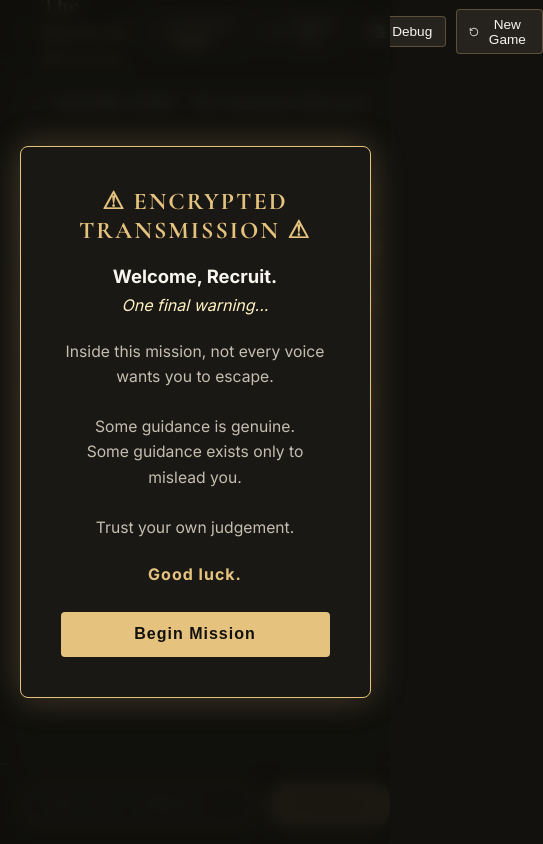
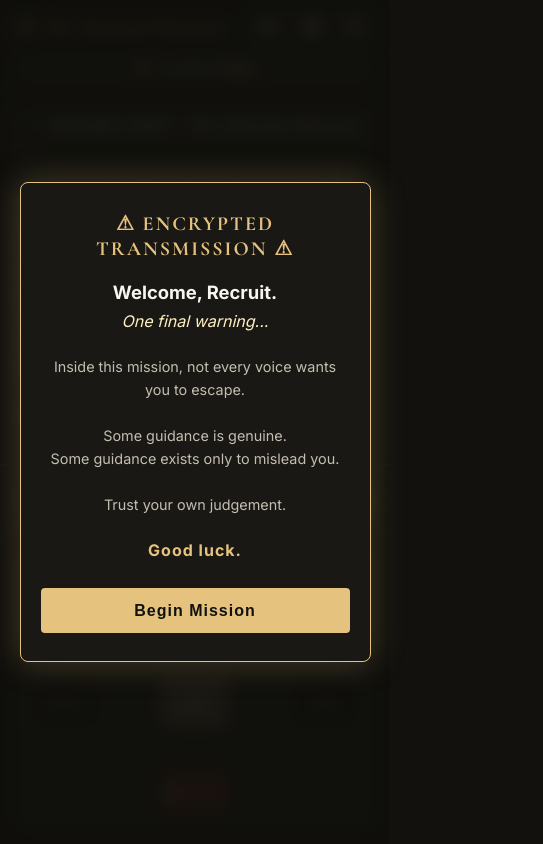
Before and after one commit to japinderofficial-hub/EscapeVerse, a React (Vite) app: page /game in a window 390 px wide. Shown: the top 844 px of the page, 543 px wide, since content can reach past the window. Built offline with nearby package versions, Linux system fonts and the light colour scheme.

Commit message:
style: implement full mobile and tablet responsive layouts for phone viewports

```diff
--- a/src/styles/game.css
+++ b/src/styles/game.css
@@ -928,3 +928,206 @@ h1, h2, h3, h4, .home-title, .oracle-title, .victory-title, .map-title {
   border-radius: 3px;
   font-weight: bold;
 }
+
+/* ========================================================= */
+/* --- RESPONSIVE MOBILE & TABLET MEDIA QUERIES --- */
+/* ========================================================= */
+
+/* Tablet & Laptop Medium Screens (<= 1024px) */
+@media (max-width: 1024px) {
+  .story-panel, .inventory-panel, .oracle-panel {
+    width: 24% !important;
+    min-width: 180px !important;
+    padding: 1rem;
+  }
+
+  .game-header {
+    padding: 0 1rem;
+  }
+
+  .header-title h1 {
+    font-size: 1.25rem;
+  }
+}
+
+/* Smartphone & Mobile Screens (<= 768px) */
+@media (max-width: 768px) {
+  body {
+    height: auto;
+    overflow-y: auto;
+  }
+
+  #root {
+    height: auto;
+    min-height: 100vh;
+  }
+
+  .game-layout {
+    height: auto;
+    min-height: 100vh;
+    overflow-y: auto;
+  }
+
+  .game-header {
+    height: auto;
+    padding: 0.75rem 1rem;
+    flex-wrap: wrap;
+    gap: 0.5rem;
+  }
+
+  .header-title h1 {
+    font-size: 1.15rem;
+  }
+
+  .header-location {
+    order: 3;
+    width: 100%;
+    justify-content: center;
+    margin-top: 0.2rem;
+    font-size: 0.82rem;
+    padding: 0.3rem 0.75rem;
+  }
+
+  .header-actions {
+    gap: 0.4rem;
+  }
+
+  .header-btn {
+    padding: 0.4rem 0.6rem;
+    font-size: 0.8rem;
+  }
+
+  /* Hide button text on small mobile screens to keep top bar compact */
+  .header-btn span {
+    display: none;
+  }
+
+  .game-main-content {
+    flex-direction: column;
+    height: auto;
+    overflow: visible;
+  }
+
+  /* Order Terminal first on mobile screens */
+  .game-center-area {
+    order: 1;
+    width: 100%;
+    height: 420px;
+    border-bottom: 1px solid var(--border-color);
+  }
+
+  .log-panel {
+    padding: 1rem;
+  }
+
+  .command-input-form {
+    padding: 0.75rem 1rem;
+  }
+
+  .command-input {
+    padding: 0.75rem 1rem;
+    font-size: 0.9rem;
+  }
+
+  .send-button {
+    padding: 0 1.1rem;
+    font-size: 0.85rem;
+  }
+
+  .send-button span {
+    display: inline;
+  }
+
+  /* Order Panels below terminal on mobile screens */
+  .story-panel {
+    order: 2;
+    width: 100% !important;
+    min-width: 100% !important;
+    border-right: none;
+    border-bottom: 1px solid var(--border-color);
+    padding: 1.25rem;
+    height: auto;
+  }
+
+  .oracle-panel {
+    order: 3;
+    width: 100% !important;
+    min-width: 100% !important;
+    border-left: none;
+    border-bottom: 1px solid var(--border-color);
+    padding: 1.25rem;
+    height: auto;
+  }
+
+  .inventory-panel {
+    order: 4;
+    width: 100% !important;
+    min-width: 100% !important;
+    border-left: none;
+    padding: 1.25rem;
+    height: auto;
+  }
+
+  .inventory-list {
+    display: grid;
+    grid-template-columns: 1fr 1fr;
+    gap: 0.75rem;
+  }
+
+  .inventory-item {
+    margin-bottom: 0;
+  }
+
+  .oracle-btn {
+    padding: 0.85rem 1rem;
+    font-size: 0.95rem;
+    min-height: 44px;
+  }
+
+  .oracle-modal-card {
+    padding: 1.75rem 1.25rem;
+    max-width: 92vw;
+  }
+
+  .oracle-modal-title {
+    font-size: 1.25rem;
+  }
+
+  .oracle-modal-body {
+    font-size: 0.9rem;
+  }
+
+  .oracle-modal-btn {
+    padding: 0.85rem 1.5rem;
+    min-height: 44px;
+  }
+
+  .victory-modal-card {
+    padding: 1.75rem 1.25rem;
+    max-width: 92vw;
+  }
+
+  .victory-title {
+    font-size: 1.75rem;
+  }
+}
+
+/* Extra Small Mobile Devices (<= 480px) */
+@media (max-width: 480px) {
+  .inventory-list {
+    grid-template-columns: 1fr;
+  }
+
+  .victory-stats-grid {
+    grid-template-columns: 1fr;
+    gap: 0.75rem;
+  }
+
+  .map-grid-5x5 {
+    max-width: 260px;
+  }
+
+  .map-cell-room {
+    font-size: 0.65rem;
+  }
+}
```
